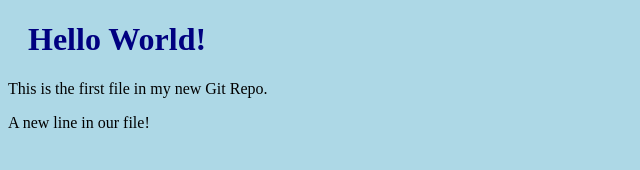
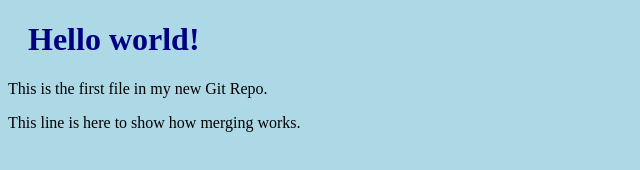
Before and after one commit to GitVioIet/Hello-World, a plain HTML site: page index.html in a window 1280 px wide. Shown: the whole page, without its empty margins (0-640 px from the left). Drawn offline with Linux system fonts and the light colour scheme.

Commit message:
Updated index.html with emergency fix

```diff
--- a/index.html
+++ b/index.html
@@ -6,11 +6,9 @@
 </head>
 <body>
 
-
-<h1>Hello World!</h1>
+<h1>Hello world!</h1>
 <p>This is the first file in my new Git Repo.</p>
-<p>A new line in our file!</p>
-
+<p>This line is here to show how merging works.</p>
 
 </body>
-</htlm>
+</html>
```
